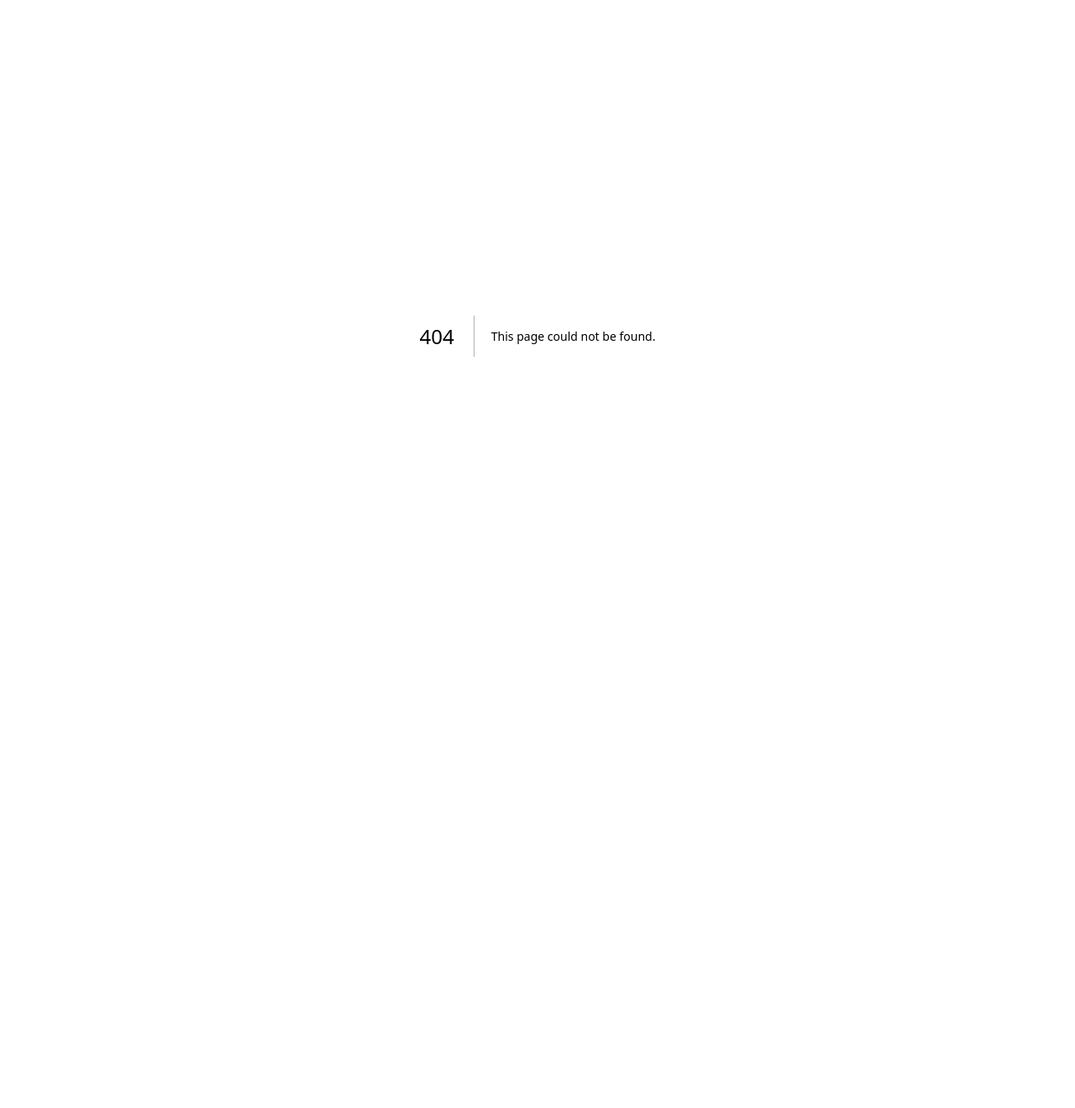
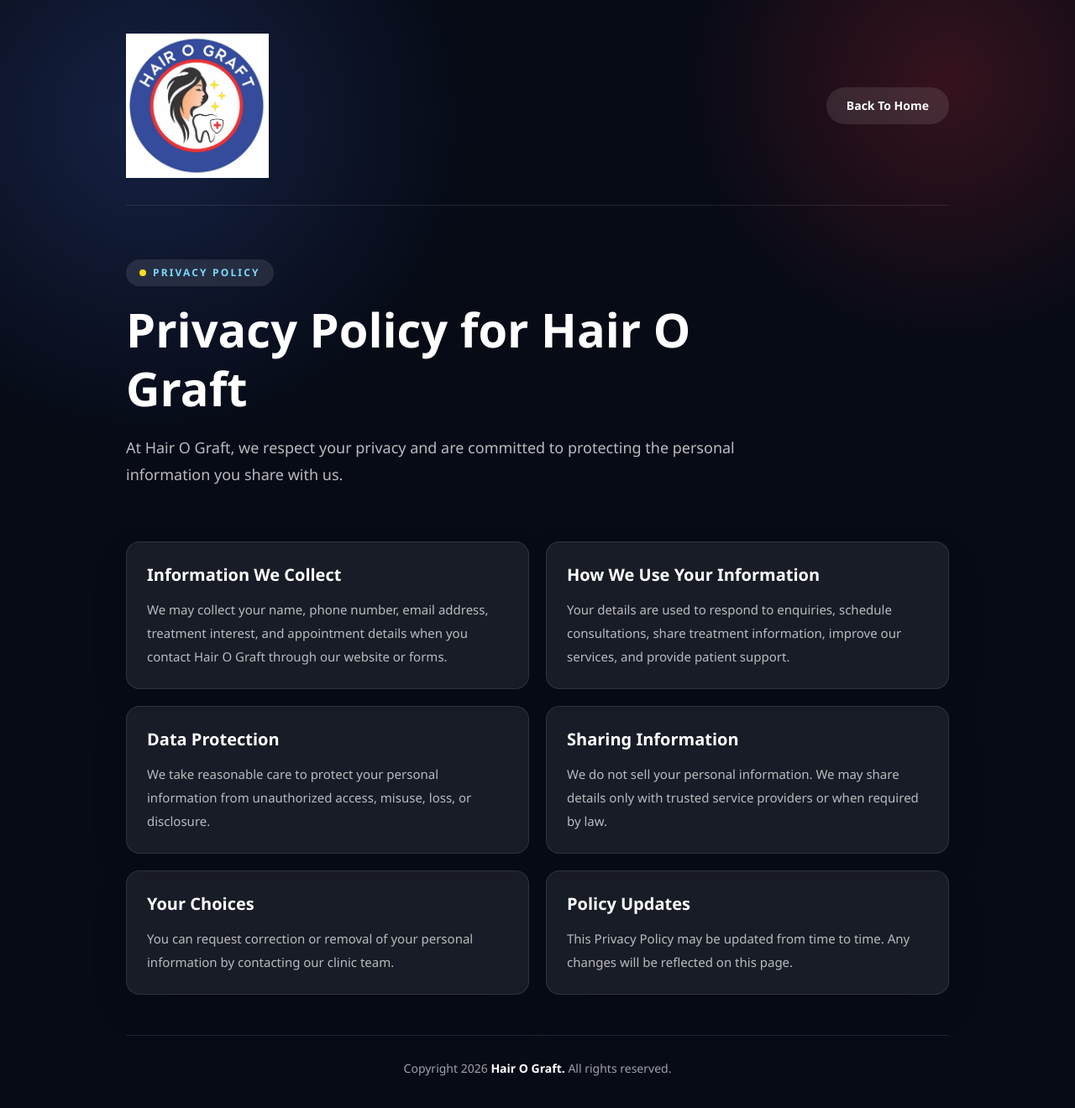
Before and after one commit to crowddevelopers08-arch/hair-o-graft-new, a Next.js app: page /privacy-policy in a window 1280 px wide. Before the commit this address had no page. Shown: the top 1320 px of the page at 84% size. Before the commit the page ends 800 px from the top, so only its background shows below. Built offline with nearby package versions, Linux system fonts and the light colour scheme.

Commit message:
this is hair-o-graft new lpsddd

```diff
--- /dev/null
+++ b/app/privacy-policy/page.tsx
@@ -0,0 +1,97 @@
+import Image from "next/image";
+import Link from "next/link";
+
+const policySections = [
+  {
+    title: "Information We Collect",
+    text: "We may collect your name, phone number, email address, treatment interest, and appointment details when you contact Hair O Graft through our website or forms.",
+  },
+  {
+    title: "How We Use Your Information",
+    text: "Your details are used to respond to enquiries, schedule consultations, share treatment information, improve our services, and provide patient support.",
+  },
+  {
+    title: "Data Protection",
+    text: "We take reasonable care to protect your personal information from unauthorized access, misuse, loss, or disclosure.",
+  },
+  {
+    title: "Sharing Information",
+    text: "We do not sell your personal information. We may share details only with trusted service providers or when required by law.",
+  },
+  {
+    title: "Your Choices",
+    text: "You can request correction or removal of your personal information by contacting our clinic team.",
+  },
+  {
+    title: "Policy Updates",
+    text: "This Privacy Policy may be updated from time to time. Any changes will be reflected on this page.",
+  },
+];
+
+export default function PrivacyPolicyPage() {
+  return (
+    <main className="min-h-screen bg-[#070b16] px-5 py-10 text-white sm:px-8 lg:px-10">
+      <div className="pointer-events-none fixed inset-0 bg-[radial-gradient(circle_at_14%_18%,rgb(53_79_159_/_34%),transparent_30%),radial-gradient(circle_at_88%_12%,rgb(241_50_61_/_20%),transparent_24%),linear-gradient(135deg,rgb(255_255_255_/_7%)_0_1px,transparent_1px_16px)]" />
+
+      <div className="relative z-10 mx-auto max-w-[980px]">
+        <header className="flex flex-col items-center justify-between gap-6 border-b border-white/10 pb-8 text-center sm:flex-row sm:text-left">
+          <Link href="/" className="inline-flex items-center">
+            <Image
+              src="/image.png"
+              alt="Hair O Graft"
+              width={170}
+              height={66}
+              className="h-auto w-[145px] sm:w-[170px]"
+              priority
+            />
+          </Link>
+
+          <Link
+            href="/"
+            className="inline-flex h-11 items-center justify-center rounded-full bg-white/10 px-6 text-[14px] font-extrabold text-white transition-colors duration-200 hover:bg-[#354f9f]"
+          >
+            Back To Home
+          </Link>
+        </header>
+
+        <section className="py-12 sm:py-16">
+          <span className="mb-4 inline-flex items-center gap-2 rounded-full bg-white/10 px-4 py-2 text-xs font-bold uppercase tracking-[0.18em] text-[#7dd9ff]">
+            <span className="h-2 w-2 rounded-full bg-[#f6dc24]" />
+            Privacy Policy
+          </span>
+
+          <h1 className="max-w-[760px] text-[34px] font-extrabold leading-tight text-white sm:text-[46px] lg:text-[56px]">
+            Privacy Policy for Hair O Graft
+          </h1>
+
+          <p className="mt-5 max-w-[760px] text-[16px] font-medium leading-8 text-white/72 sm:text-[18px]">
+            At Hair O Graft, we respect your privacy and are committed to
+            protecting the personal information you share with us.
+          </p>
+        </section>
+
+        <section className="grid gap-5 pb-12 sm:grid-cols-2">
+          {policySections.map((section) => (
+            <article
+              className="rounded-2xl border border-white/10 bg-white/[0.07] p-6 shadow-[0_18px_45px_rgb(0_0_0_/_12%)]"
+              key={section.title}
+            >
+              <h2 className="text-[20px] font-extrabold text-white">
+                {section.title}
+              </h2>
+              <p className="mt-3 text-[15px] font-medium leading-7 text-white/70">
+                {section.text}
+              </p>
+            </article>
+          ))}
+        </section>
+
+        <footer className="border-t border-white/10 py-7 text-center text-[14px] font-medium text-white/62">
+          Copyright 2026{" "}
+          <span className="font-extrabold text-white">Hair O Graft.</span> All
+          rights reserved.
+        </footer>
+      </div>
+    </main>
+  );
+}
--- /dev/null
+++ b/app/thank-you/page.tsx
@@ -0,0 +1,70 @@
+import Image from "next/image";
+import Link from "next/link";
+
+export default function ThankYouPage() {
+  return (
+    <main className="min-h-screen bg-[#070b16] px-5 py-10 text-white sm:px-8 lg:px-10">
+      <div className="pointer-events-none fixed inset-0 bg-[radial-gradient(circle_at_18%_16%,rgb(53_79_159_/_36%),transparent_30%),radial-gradient(circle_at_82%_20%,rgb(241_50_61_/_20%),transparent_26%),linear-gradient(135deg,rgb(255_255_255_/_7%)_0_1px,transparent_1px_16px)]" />
+
+      <section className="relative z-10 mx-auto flex min-h-[calc(100vh-80px)] max-w-[920px] flex-col items-center justify-center text-center">
+        <Link href="/" className="mb-9 inline-flex items-center">
+          <Image
+            src="/image.png"
+            alt="Hair O Graft"
+            width={180}
+            height={70}
+            className="h-auto w-[150px] sm:w-[180px]"
+            priority
+          />
+        </Link>
+
+        <div className="mb-7 flex h-20 w-20 items-center justify-center rounded-full bg-[#354f9f] shadow-[0_18px_45px_rgb(53_79_159_/_35%)]">
+          <svg
+            className="h-10 w-10 text-white"
+            viewBox="0 0 24 24"
+            fill="none"
+            aria-hidden="true"
+          >
+            <path
+              d="m5 12.5 4.3 4.3L19 7"
+              stroke="currentColor"
+              strokeLinecap="round"
+              strokeLinejoin="round"
+              strokeWidth="2.7"
+            />
+          </svg>
+        </div>
+
+        <span className="mb-4 inline-flex items-center gap-2 rounded-full bg-white/10 px-4 py-2 text-xs font-bold uppercase tracking-[0.18em] text-[#7dd9ff]">
+          <span className="h-2 w-2 rounded-full bg-[#f6dc24]" />
+          Thank You
+        </span>
+
+        <h1 className="max-w-[760px] text-[34px] font-extrabold leading-tight text-white sm:text-[48px] lg:text-[58px]">
+          Your appointment request has been received.
+        </h1>
+
+        <p className="mt-5 max-w-[650px] text-[16px] font-medium leading-8 text-white/72 sm:text-[18px]">
+          Our Hair O Graft team will contact you soon to confirm your
+          consultation and guide you through the next step of your hair
+          restoration journey.
+        </p>
+
+        <div className="mt-9 flex flex-col gap-3 sm:flex-row">
+          <Link
+            href="/"
+            className="inline-flex h-12 items-center justify-center rounded-full bg-[#f1323d] px-7 text-[15px] font-extrabold text-white transition-colors duration-200 hover:bg-[#354f9f]"
+          >
+            Back To Home
+          </Link>
+          <Link
+            href="/#contact"
+            className="inline-flex h-12 items-center justify-center rounded-full border border-white/18 bg-white/10 px-7 text-[15px] font-extrabold text-white transition-colors duration-200 hover:bg-white/18"
+          >
+            Book Again
+          </Link>
+        </div>
+      </section>
+    </main>
+  );
+}
--- a/components/Footer.tsx
+++ b/components/Footer.tsx
@@ -10,7 +10,7 @@
         </p>
         <a
           className="font-extrabold text-[#7dd9ff] transition-colors duration-200 hover:text-[#f1323d]"
-          href="#"
+          href="/privacy-policy"
         >
           Privacy Policy
         </a>
```
